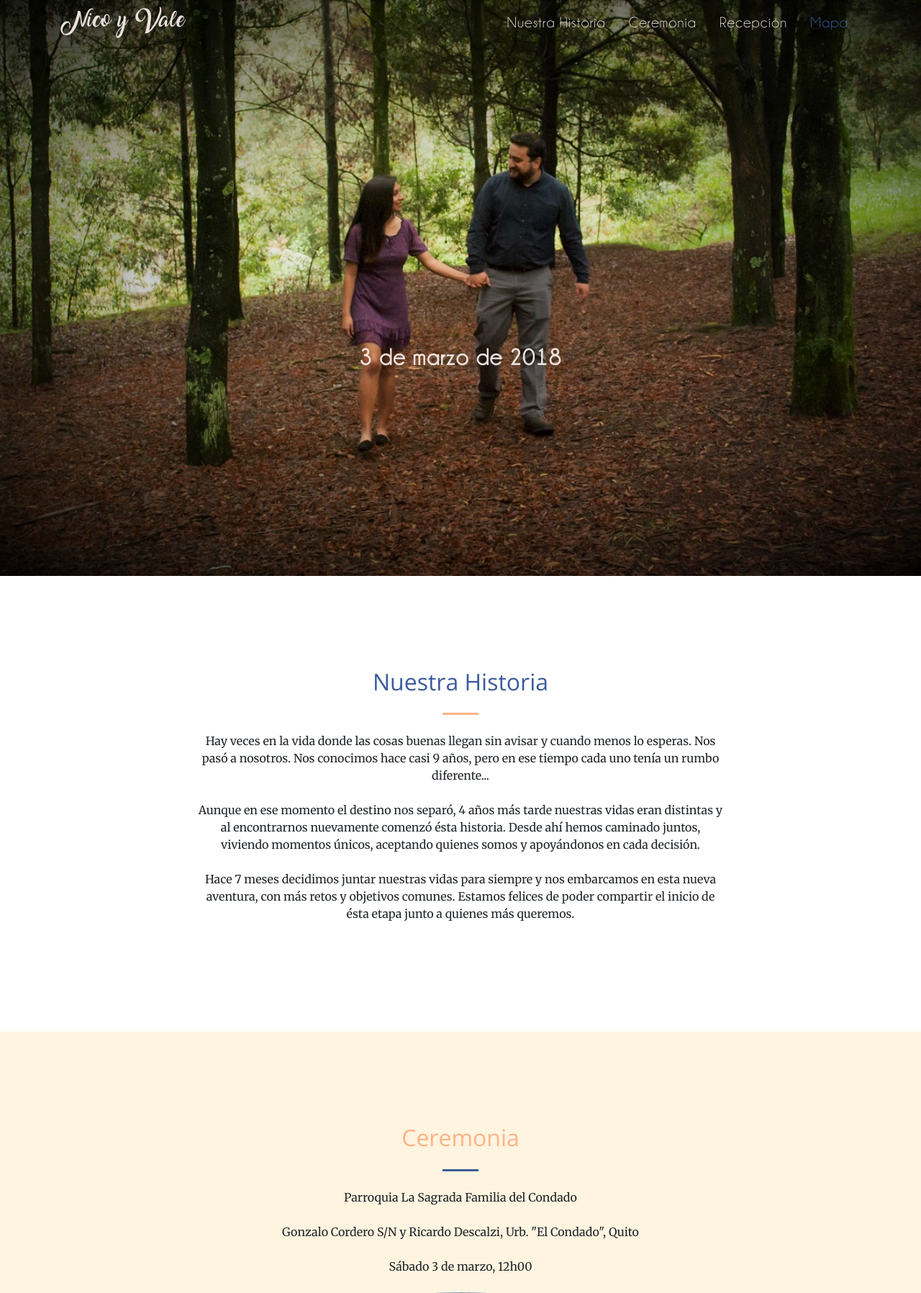
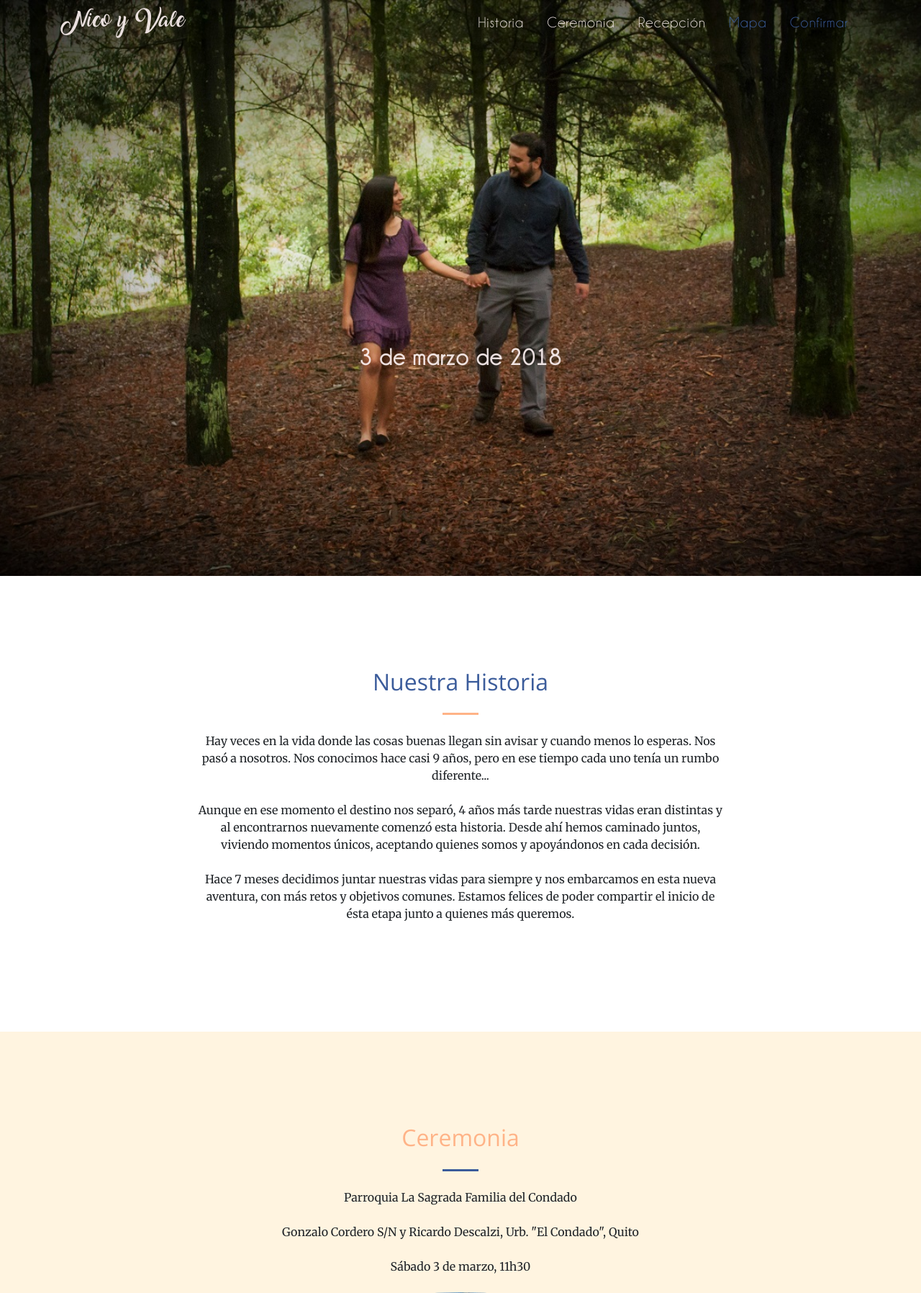
Before and after one commit to alejandromesias/celebrar_py, a Django app: page /nicoyvale/ in a window 1280 px wide. Shown: the top 1796 px of the page at 72% size. Run offline with Django 3.2, Linux system fonts and the light colour scheme; some libraries are stand-ins or nearby versions.

Commit message:
correción de hora

```diff
--- a/nicoyvaleapp/views.py
+++ b/nicoyvaleapp/views.py
@@ -6,12 +6,12 @@ from django.http import HttpResponse
 def home(request):
     marquesina = "3 de marzo de 2018"
     historia_parr1 = "Hay veces en la vida donde las cosas buenas llegan sin avisar y cuando menos lo esperas. Nos pasó a nosotros. Nos conocimos hace casi 9 años, pero en ese tiempo cada uno tenía un rumbo diferente... "
-    historia_parr2 = "Aunque en ese momento el destino nos separó, 4 años más tarde nuestras vidas eran distintas y al encontrarnos nuevamente comenzó ésta historia. Desde ahí hemos caminado juntos, viviendo momentos únicos, aceptando quienes somos y apoyándonos en cada decisión."
+    historia_parr2 = "Aunque en ese momento el destino nos separó, 4 años más tarde nuestras vidas eran distintas y al encontrarnos nuevamente comenzó esta historia. Desde ahí hemos caminado juntos, viviendo momentos únicos, aceptando quienes somos y apoyándonos en cada decisión."
     historia_parr3 = "Hace 7 meses decidimos juntar nuestras vidas para siempre y nos embarcamos en esta nueva aventura, con más retos y objetivos comunes. Estamos felices de poder compartir el inicio de ésta etapa junto a quienes más queremos."
 
     nombre_ceremonia = "Parroquia La Sagrada Familia del Condado"
     direccion_ceremonia = 'Gonzalo Cordero S/N y Ricardo Descalzi, Urb. "El Condado", Quito'
-    hora_ceremonia = "Sábado 3  de marzo, 12h00"
+    hora_ceremonia = "Sábado 3  de marzo, 11h30"
 
     nombre_recepcion = "Hacienda Villa Vieja"
     direccion_recepcion = "Juan Procel y José Miguel Carrión, sector El Condado"
--- a/static/nicoyvale/css/creative.css
+++ b/static/nicoyvale/css/creative.css
@@ -121,8 +121,8 @@ body {
 
 .marquesina {
     font-family: 'ChampFont', Tahoma ;
-    font-size: 2rem;
-    font-weight: 700;
+    font-size: 1.5rem;
+    font-weight: 400;
     letter-spacing: 1.5px;
     color: var(--papiroFade);
 }
@@ -225,7 +225,7 @@ body {
 
     #mainNav .navbar-nav > li.nav-item > a.nav-link:hover,
     #mainNav .navbar-nav > li.nav-item > a.nav-link:focus:hover {
-          color: var(--melon);
+          color: var(--melonFade);
     }
 
     /*color de la barra al hacer scroll*/
--- a/static/nicoyvale/js/gmaps.js
+++ b/static/nicoyvale/js/gmaps.js
@@ -5,7 +5,10 @@
 
       var mapOtions = {
         zoom: 16,
-        center: recepcion_coord
+        minZoom: 13,
+        maxZoom: 17,
+        center: recepcion_coord,
+
       }
 
       var mapCanvas = document.getElementById('map');
--- a/templates/nicoyvaleapp/nyv_home.html
+++ b/templates/nicoyvaleapp/nyv_home.html
@@ -40,7 +40,7 @@
         <div class="collapse navbar-collapse" id="navbarResponsive">
           <ul class="navbar-nav ml-auto">
             <li class="nav-item">
-              <a class="nav-link js-scroll-trigger" href="#historia">Nuestra Historia</a>
+              <a class="nav-link js-scroll-trigger" href="#historia">Historia</a>
             </li>
             <li class="nav-item">
               <a class="nav-link js-scroll-trigger" href="#ceremonia">Ceremonia</a>
@@ -50,6 +50,9 @@
             </li>
             <li class="nav-item">
               <a class="nav-link js-scroll-trigger" href="#mapas">Mapa</a>
+            </li>
+            <li class="nav-item">
+              <a class="nav-link js-scroll-trigger" href="#mapas">Confirmar</a>
             </li>
           </ul>
         </div>
```
